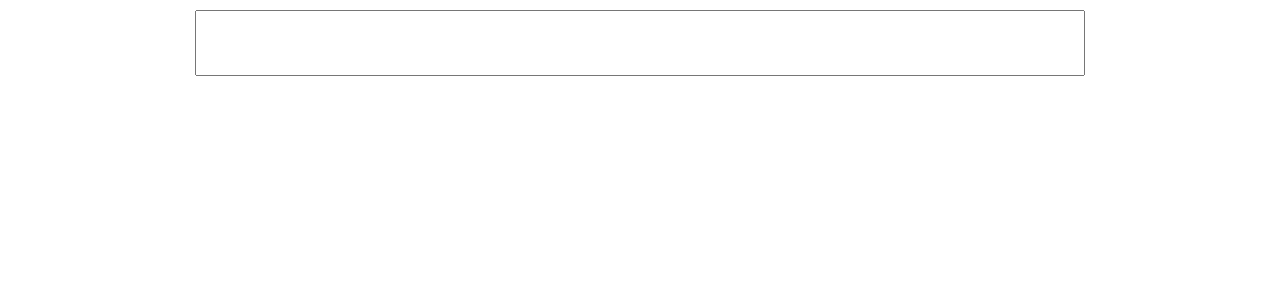
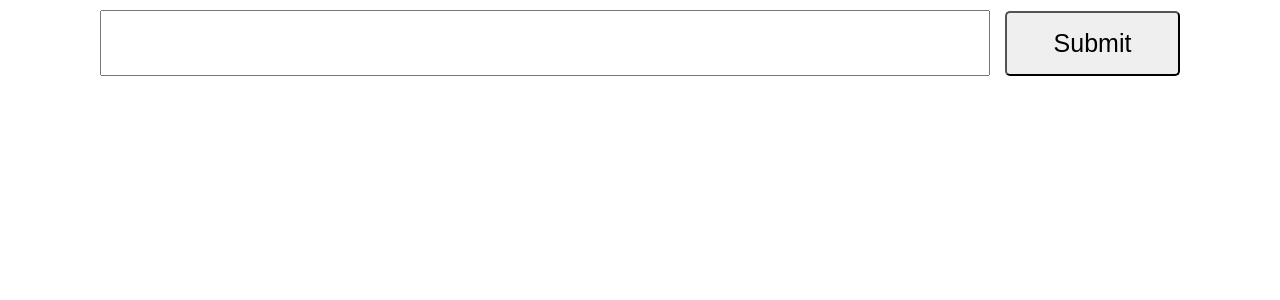
Before and after one commit to pnolan89/gif-sorter, a React (Create React App) app: page / in a window 1280 px wide. Shown: the top 300 px of the page. Built offline with nearby package versions, Linux system fonts and the light colour scheme.

Commit message:
MainInput updates state in App

```diff
--- a/src/App.js
+++ b/src/App.js
@@ -4,11 +4,25 @@ import './App.css';
 import MainInput from './main-input/main-input';
 
 class App extends Component {
+  constructor() {
+    super();
+    this.state = {
+      mainInput: ""
+    };
+    this.handleMainInputSubmit = this.handleMainInputSubmit.bind(this);
+  }
+
+  handleMainInputSubmit(input) {
+    let newState = this.state;
+    newState.mainInput = input;
+    this.setState(newState);
+  }
+
   render() {
     return (
       <div className="App">
         <form id="main-input">
-          <MainInput />
+          <MainInput handleMainInputSubmit={this.handleMainInputSubmit}/>
         </form>
       </div>
     );
--- a/src/main-input/main-input.css
+++ b/src/main-input/main-input.css
@@ -3,4 +3,14 @@
   width: 70%;
   min-width: 500px;
   font-size: 25px;
+  text-align: center;
 }
+
+#main-input-submit {
+  appearance: none;
+  width: 7em;
+  height: 65px;
+  font-size: 25px;
+  margin-left: 15px;
+  border-radius: 5px;
+}
--- a/src/main-input/main-input.jsx
+++ b/src/main-input/main-input.jsx
@@ -8,6 +8,7 @@ class MainInput extends Component {
       mainInput: ""
     };
     this.onChange = this.onChange.bind(this);
+    this.onSubmit = this.onSubmit.bind(this);
   }
 
   onChange(event) {
@@ -16,11 +17,16 @@ class MainInput extends Component {
     });
   }
 
+  onSubmit(event) {
+    event.preventDefault();
+    this.props.handleMainInputSubmit(this.state.mainInput);
+  }
+
   render() {
     return (
-      <form id="main-input">
+      <form id="main-input" onSubmit={this.onSubmit}>
         <input id="main-input-textbox" name="mainInput" type="text" onChange={this.onChange}/>
-
+        <input id="main-input-submit" type="submit" value="Submit" />
       </form>
     );
   }
```
